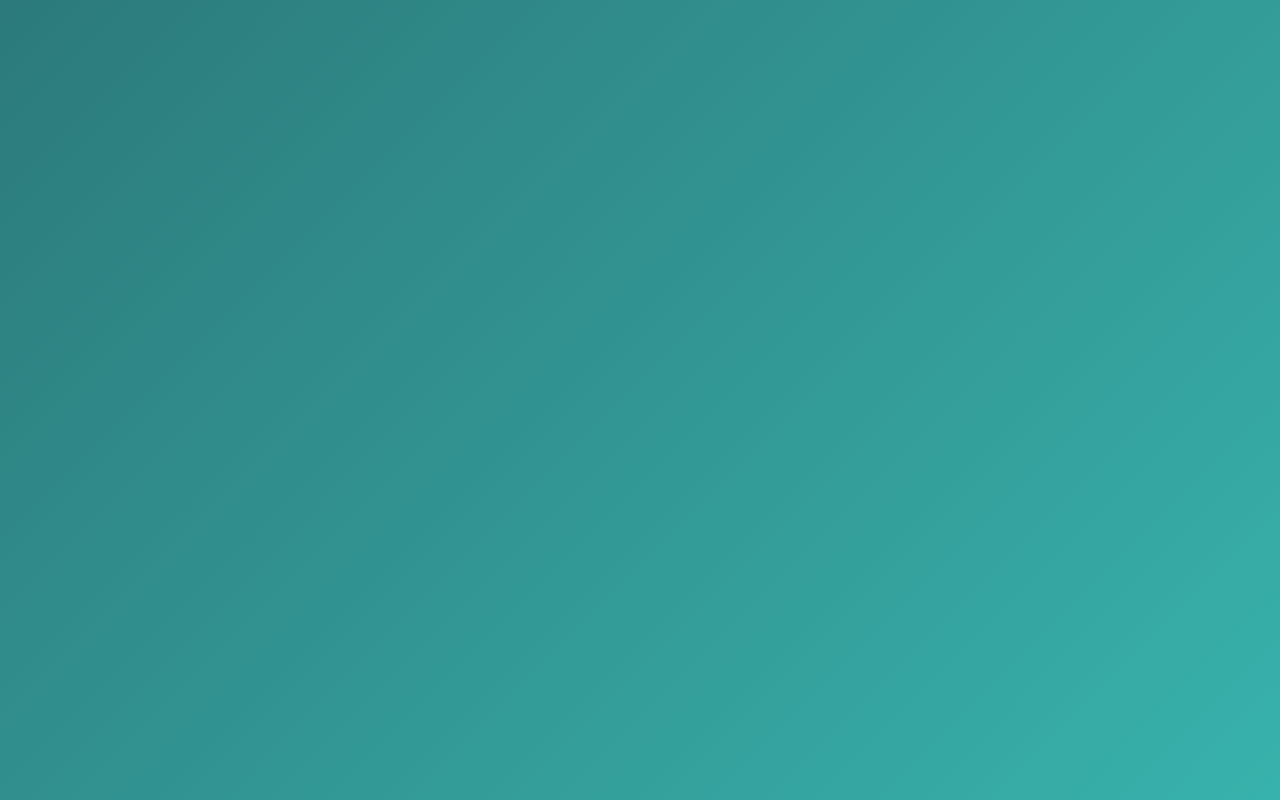
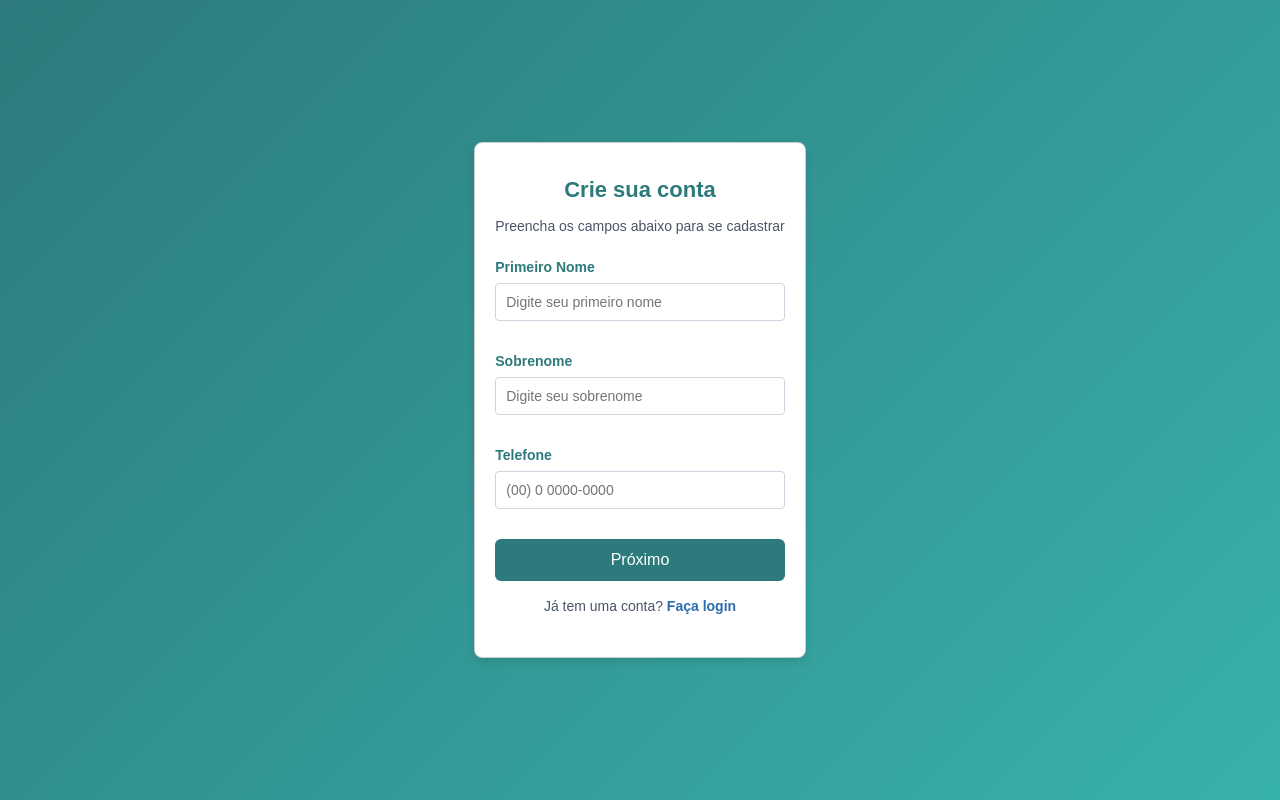
Before and after one commit to JoaoVicttor07/saude-plus-front, a React (Vite) app: page /register in a window 1280 px wide. Before the commit this address had no page. Built offline with nearby package versions, Linux system fonts and the light colour scheme.

Commit message:
Faz tela de cadastro.

```diff
--- a/package.json
+++ b/package.json
@@ -12,6 +12,7 @@
   "dependencies": {
     "react": "^19.0.0",
     "react-dom": "^19.0.0",
+    "react-input-mask": "^2.0.4",
     "react-router-dom": "^7.4.1"
   },
   "devDependencies": {
--- a/src/App.jsx
+++ b/src/App.jsx
@@ -1,16 +1,14 @@
-import React from 'react'
-import { BrowserRouter as Router, Routes, Route } from 'react-router-dom'
-import Signin from './pages/Signin/index'
-
-
-
+import React from 'react';
+import { BrowserRouter as Router, Routes, Route } from 'react-router-dom';
+import Signin from './pages/Signin/index';
+import Signup from './pages/signup/index';
 
 function App() {
   return (
     <Router>
       <Routes>
         <Route path="/" element={<Signin />} />
-        {}
+        <Route path="/register" element={<Signup />} />
       </Routes>
     </Router>
   );
--- /dev/null
+++ b/src/pages/Signup/index.jsx
@@ -0,0 +1,150 @@
+import React, { useState } from 'react';
+import Input from '../../components/Input/Input';
+import Button from '../../components/Button/Button';
+import Link from '../../components/Link/Link';
+import './style.css';
+
+function Signup() {
+  const [formData, setFormData] = useState({
+    firstName: '',
+    lastName: '',
+    phone: '',
+    email: '',
+    password: '',
+    confirmPassword: '',
+  });
+
+  const [step, setStep] = useState(1); // Controla a etapa atual do formulário
+
+  const handleChange = (e) => {
+    const { name, value } = e.target;
+    setFormData({ ...formData, [name]: value });
+  };
+
+  const handleNextStep = (e) => {
+    e.preventDefault();
+    setStep(step + 1); // Avança para a próxima etapa
+  };
+
+  const handlePreviousStep = (e) => {
+    e.preventDefault();
+    setStep(step - 1); // Volta para a etapa anterior
+  };
+
+  const handleSubmit = (e) => {
+    e.preventDefault();
+    if (formData.password !== formData.confirmPassword) {
+      alert('As senhas não coincidem!');
+      return;
+    }
+    console.log('Dados enviados:', formData);
+  };
+
+  return (
+    <div className="signup-container">
+      <h1>Crie sua conta</h1>
+      <p>Preencha os campos abaixo para se cadastrar</p>
+      <form className="signup-form">
+        {step === 1 && (
+          <div className="form-step">
+            <div className="form-group">
+              <label htmlFor="firstName">Primeiro Nome</label>
+              <Input
+                type="text"
+                id="firstName"
+                name="firstName"
+                placeholder="Digite seu primeiro nome"
+                value={formData.firstName}
+                onChange={handleChange}
+                required
+              />
+            </div>
+            <div className="form-group">
+              <label htmlFor="lastName">Sobrenome</label>
+              <Input
+                type="text"
+                id="lastName"
+                name="lastName"
+                placeholder="Digite seu sobrenome"
+                value={formData.lastName}
+                onChange={handleChange}
+                required
+              />
+            </div>
+            <div className="form-group">
+              <label htmlFor="phone">Telefone</label>
+              <Input
+                type="tel"
+                id="phone"
+                name="phone"
+                placeholder="(00) 0 0000-0000"
+                value={formData.phone}
+                onChange={handleChange}
+                pattern="\(\d{2}\) \d \d{4}-\d{4}"
+                title="Formato: (00) 0 0000-0000"
+                mask="(99) 9 9999-9999"
+                onKeyPress={(e) => {
+                  if (!/[0-9]/.test(e.key)) {
+                    e.preventDefault();
+                  }
+                }}
+                required
+              />
+            </div>
+            <Button onClick={handleNextStep}>Próximo</Button>
+          </div>
+        )}
+
+        {step === 2 && (
+          <div className="form-step">
+            <div className="form-group">
+              <label htmlFor="email">Email</label>
+              <Input
+                type="email"
+                id="email"
+                name="email"
+                placeholder="Digite seu email"
+                value={formData.email}
+                onChange={handleChange}
+                required
+              />
+            </div>
+            <div className="form-group">
+              <label htmlFor="password">Senha</label>
+              <Input
+                type="password"
+                id="password"
+                name="password"
+                placeholder="Digite sua senha"
+                value={formData.password}
+                onChange={handleChange}
+                required
+              />
+            </div>
+            <div className="form-group">
+              <label htmlFor="confirmPassword">Repetir Senha</label>
+              <Input
+                type="password"
+                id="confirmPassword"
+                name="confirmPassword"
+                placeholder="Repita sua senha"
+                value={formData.confirmPassword}
+                onChange={handleChange}
+                required
+              />
+            </div>
+            <div className="form-buttons">
+              <Button onClick={handlePreviousStep}>Voltar</Button>
+              <Button type="submit" onClick={handleSubmit}>Cadastrar</Button>
+            </div>
+          </div>
+        )}
+      </form>
+      <p className="register-link">
+        Já tem uma conta? <Link href="/">Faça login</Link>
+      </p>
+    </div>
+  );
+}
+
+export default Signup;
--- /dev/null
+++ b/src/pages/Signup/style.css
@@ -0,0 +1,54 @@
+/* Container principal */
+.signup-container {
+  max-width: 400px; /* Mesma largura da tela de login */
+  margin: 50px auto; /* Centraliza vertical e horizontalmente */
+  padding: 20px;
+  border: 1px solid #ccc;
+  border-radius: 8px;
+  background-color: #ffffff; /* Fundo branco */
+  box-shadow: 0 4px 8px rgba(0, 0, 0, 0.1); /* Sombra para destaque */
+}
+
+/* Título */
+.signup-container h1 {
+  text-align: center;
+  margin-bottom: 10px;
+  font-size: 22px;
+  color: #2c7a7b; /* Cor do título */
+}
+
+/* Subtítulo */
+.signup-container p {
+  text-align: center;
+  margin-bottom: 20px;
+  font-size: 14px;
+  color: #4a5568; /* Cor do texto */
+}
+
+/* Estilo dos grupos de formulário */
+.signup-form .form-group {
+  margin-bottom: 15px;
+}
+
+/* Estilo dos rótulos (labels) */
+.signup-form label {
+  display: block;
+  margin-bottom: 5px;
+  font-weight: bold;
+  font-size: 14px;
+  color: #2c7a7b; /* Cor do texto */
+}
+
+/* Estilo para as etapas do formulário */
+.form-step {
+  display: flex;
+  flex-direction: column;
+}
+
+/* Botões das etapas */
+.form-buttons {
+  display: flex;
+  justify-content: space-between;
+  margin-top: 15px;
+  gap: 5px;
+}
```
Also changed, not shown: 1 other file (tests, documents, lock files or other folders).
